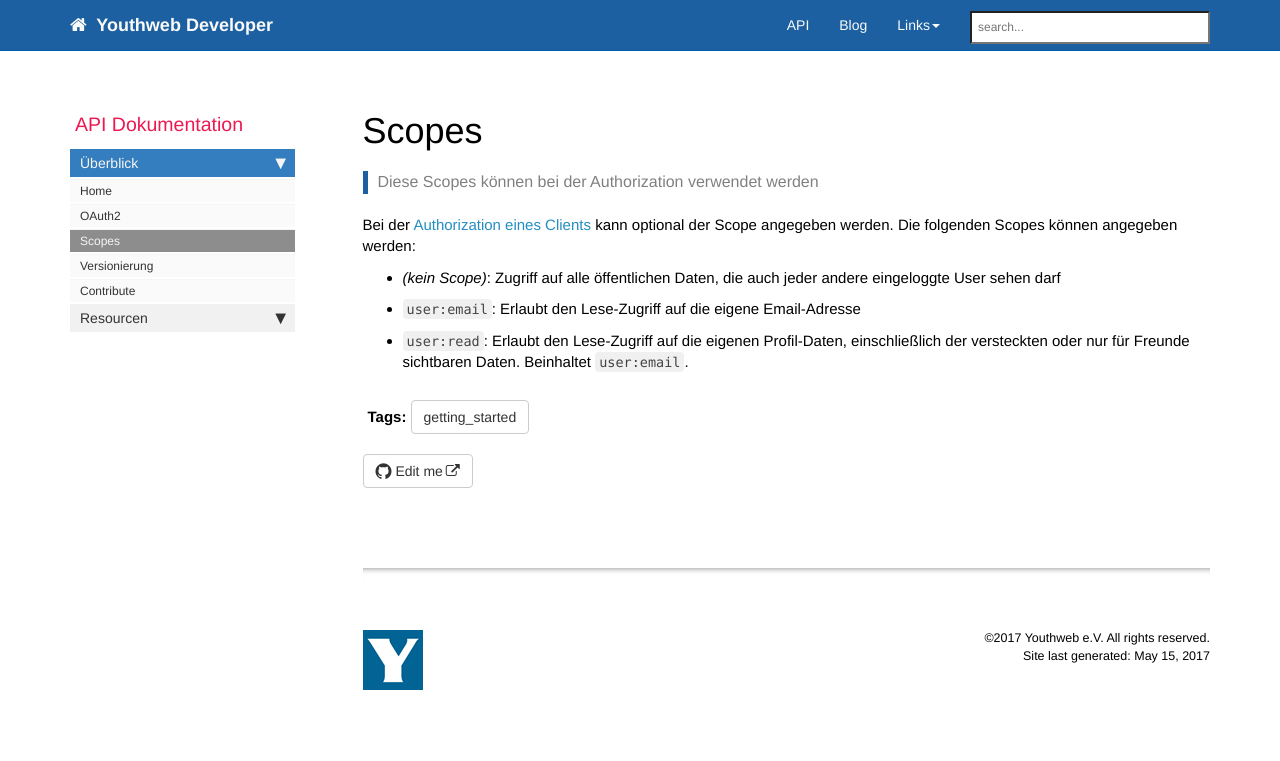
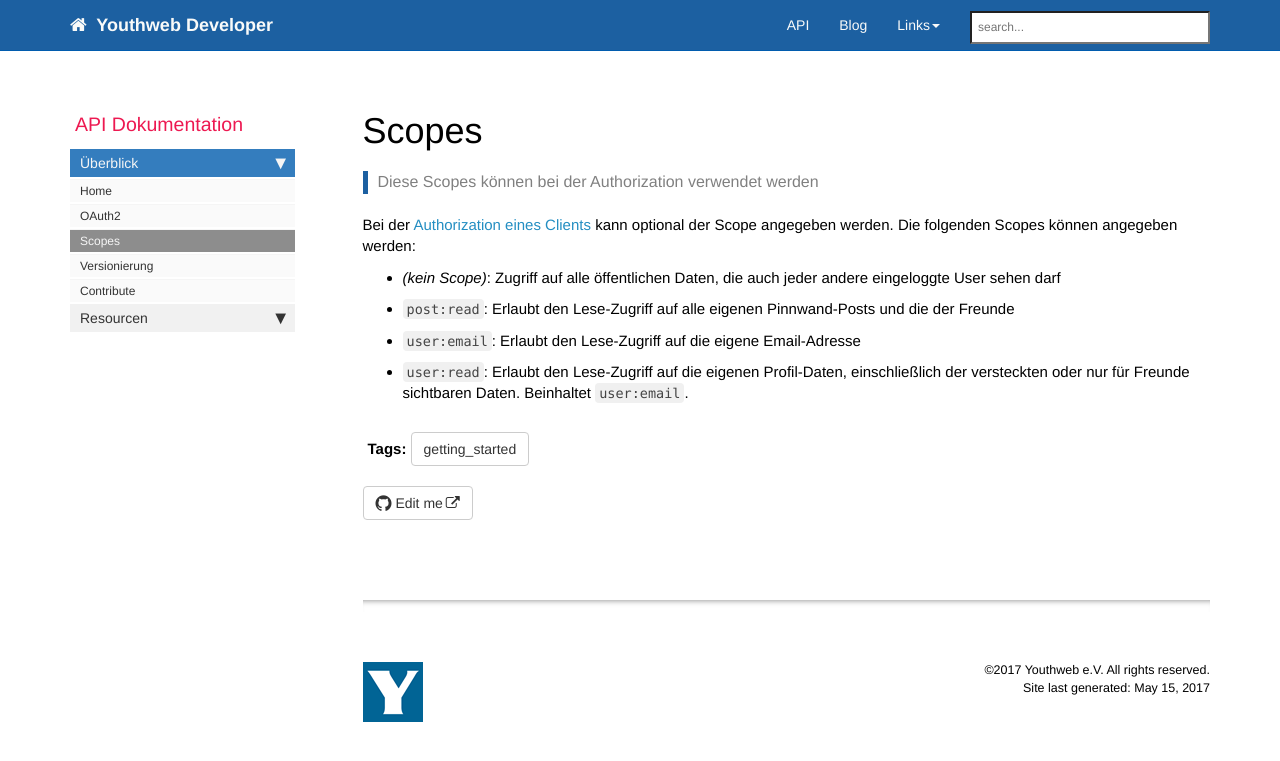
Before and after one commit to youthweb/youthweb-api, a Jekyll site: the page built from docs/pages/api/api_general_scopes.md, in a window 1280 px wide. Shown: the top 761 px of the page. Built offline with Jekyll 4.4.1, drawn with Linux system fonts in a browser that asks for light colours; nearby versions of some CDN libraries; library files that are not in the unit come from our copies.

Commit message:
Update CHANGELOG.md und neuen Scope in Doku ergänzt

```diff
--- a/docs/pages/api/api_general_scopes.md
+++ b/docs/pages/api/api_general_scopes.md
@@ -11,6 +11,7 @@ folder: api
 Bei der [Authorization eines Clients][api_general_oauth2] kann optional der Scope angegeben werden. Die folgenden Scopes können angegeben werden:
 
 - _(kein Scope)_: Zugriff auf alle öffentlichen Daten, die auch jeder andere eingeloggte User sehen darf
+- `post:read`: Erlaubt den Lese-Zugriff auf alle eigenen Pinnwand-Posts und die der Freunde
 - `user:email`: Erlaubt den Lese-Zugriff auf die eigene Email-Adresse
 - `user:read`: Erlaubt den Lese-Zugriff auf die eigenen Profil-Daten, einschließlich der versteckten oder nur für Freunde sichtbaren Daten. Beinhaltet `user:email`.
 
```
Also changed, not shown: CHANGELOG.md.
